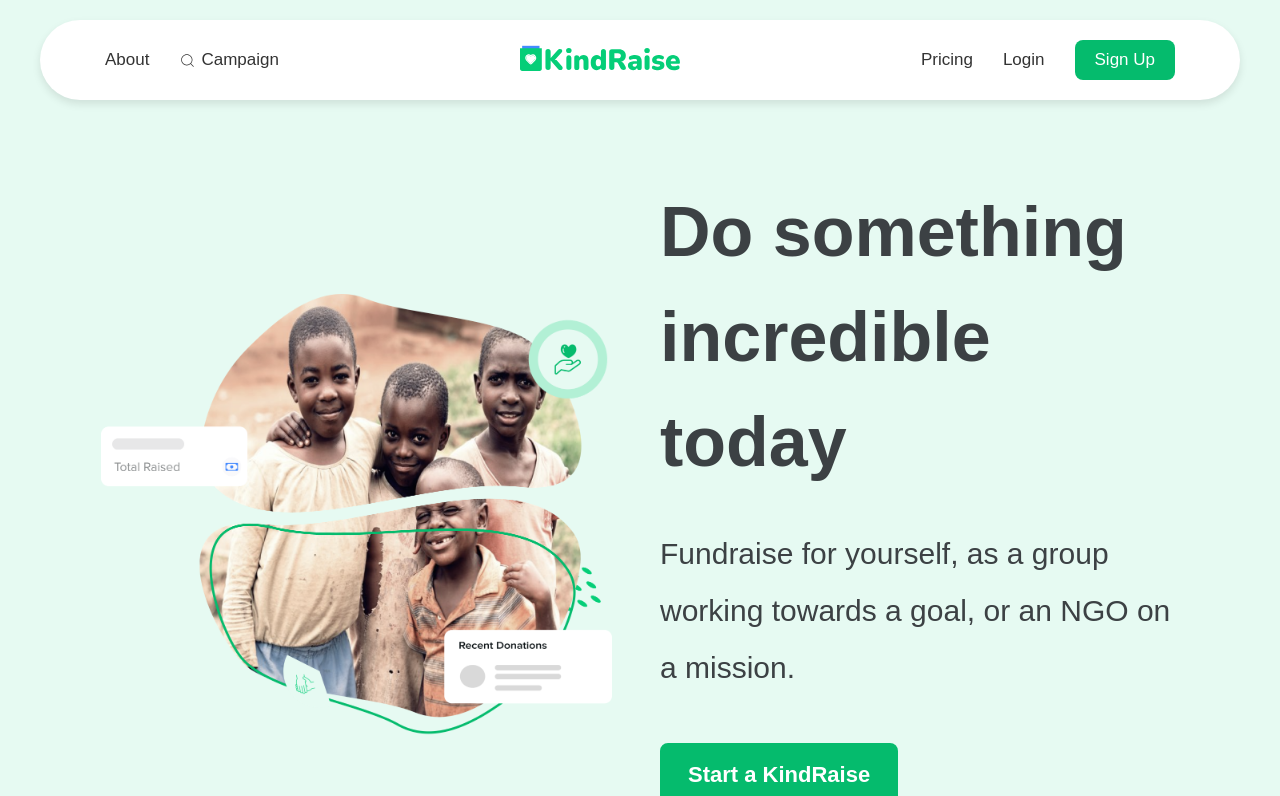
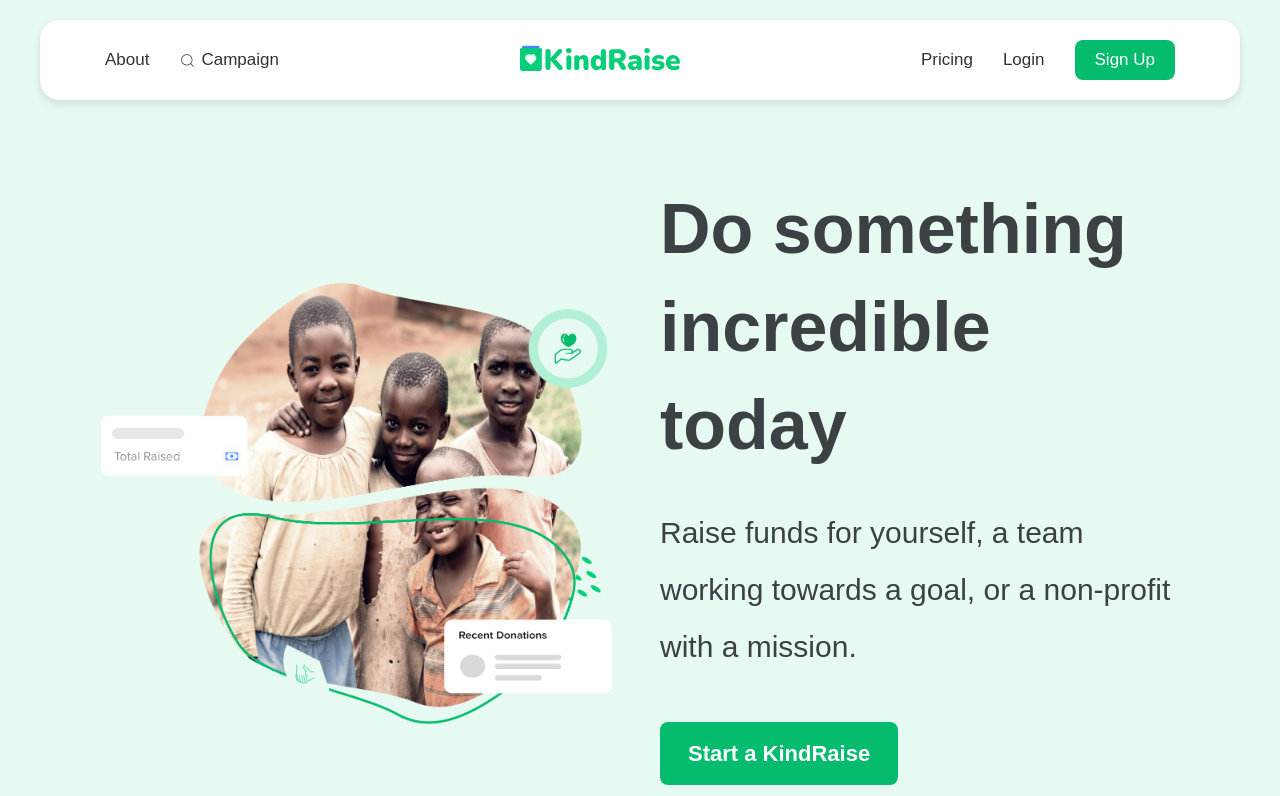
Before and after one commit to samuel5190/App, a React (Vite) app: page / in a window 1280 px wide. Shown: the top 796 px of the page. Built offline with nearby package versions, Linux system fonts and the light colour scheme.

Commit message:
Resolved merge conflict in Header.jsx

```diff
--- a/src/components/Header/Header.css
+++ b/src/components/Header/Header.css
@@ -8,9 +8,10 @@
   height: 80px;
   background-color: #fff;
   box-shadow: 0 4px 8px rgba(0, 0, 0, 0.1);
-  border-radius: 40px;
+  border-radius: 20px;
   margin: 0 auto;
   margin: 20px auto 0;
+  overflow-x: hidden;
 }
 
 .header-desktop {
@@ -29,12 +30,12 @@
   text-decoration: none;
   color: #333;
   font-size: 17px;
+  cursor: pointer; /* Added cursor pointer for links */
 }
 
 .header-left a:hover,
 .header-right a:hover {
   text-decoration: none;
-  cursor: pointer;
 }
 
 .search-header-mobile {
@@ -49,7 +50,6 @@
   vertical-align: middle;
 }
 
-
 .header-center {
   flex-grow: 1;
   text-align: center;
@@ -57,6 +57,7 @@
 
 .header-logo {
   width: 160px;
+  cursor: pointer;
 }
 
 .signup-button {
@@ -74,7 +75,6 @@
 }
 
 .signup-button:hover {
-  text-decoration: none;
   background-color: #05CE78;
 }
 
@@ -105,34 +105,11 @@
     cursor: pointer;
   }
 
-  @media (min-width: 400px) {
-    .header-mobile {
-      display: flex;
-      justify-content: space-between;
-      align-items: center;
-      padding: 0 20px;
-      height: 80px;
-      background-color: #fff;
-      box-shadow: 0 4px 8px rgba(0, 0, 0, 0.1);
-    }
-
-    .header-mobile .search-header,
-    .header-mobile .header-logo,
-    .hamburger {
-      margin: 0 15px;
-    }
-
-    .header-logo {
-      width: 160px;
-    }
-
-    .search-header {
-      margin-right: 10px;
-    }
-
   .hamburger {
     margin-left: 10px;
     color: black;
+    font-size: 24px;
+    cursor: pointer;
   }
 
   .mobile-nav {
@@ -140,20 +117,15 @@
     top: 0;
     right: -250px;
     width: 250px;
-      height: 50%;
+    height: 100%;
     display: flex;
     flex-direction: column;
     background-color: #fff;
     padding: 20px;
     box-shadow: 0 4px 8px rgba(0, 0, 0, 0.1);
     border-radius: 0 8px 8px 0;
-      transition: all 0.3s ease;
+    transition: right 0.3s ease;
     z-index: 1000;
-
-
-
-      display: flex;
-
   }
 
   .mobile-nav.open {
@@ -190,4 +162,3 @@
     background-color: #05CE78;
   }
 }
-}
--- a/src/components/Header/Header.jsx
+++ b/src/components/Header/Header.jsx
@@ -6,43 +6,38 @@ import Hamburger from 'hamburger-react';
 import { useNavigate } from 'react-router-dom';
 import { useSelector } from 'react-redux';
 
-
 const Header = () => {
   const [isOpen, setIsOpen] = useState(false);
   const [isMobile, setIsMobile] = useState(window.innerWidth <= 768);
-  const [isMenuOpen, setIsMenuOpen] = useState(false);
   const navigate = useNavigate();
-  const {token} = useSelector((state)=>state.kindraise)
-  // console.log(token,"user")
+  const { token } = useSelector((state) => state.kindraise);
+  console.log(token, "user");
 
-  const handleHamburgerClick = () => {
-    setIsMenuOpen(!isMenuOpen);
+  const handleLogo = () => {
+    if (token) {
+      navigate(-1);
+    } else {
+      navigate("/");
+    }
   };
-  const handleLogo=()=>{
-    if (token) {
-      navigate(-1)
+
+  const proceed = () => {
+    if (!token) {
+      navigate('/');
     } else {
-      navigate("/")
+      navigate('/dashboard');
     }
-  }
-  const proceed =()=>{
-    if (!token) {
-      navigate('/')
-    } else {
-      navigate('/dashboard')
-    }
-  }
-
+  };
 
   const toggleMenu = () => {
-    setIsOpen(!isOpen);
+    setIsOpen((prev) => !prev);
   };
 
   const handleResize = () => {
     const mobileView = window.innerWidth <= 768;
     setIsMobile(mobileView);
     if (!mobileView) {
-      setIsOpen(false); // Close the menu on desktop view
+      setIsOpen(false);
     }
   };
 
@@ -57,8 +52,8 @@ const Header = () => {
     <header>
       {isMobile ? (
         <div className="header-mobile">
-          <CiSearch onClick={()=>navigate('/explore-campaigns')}/>
-          <img src={logo} alt="logo" className="header-logo" onClick={{proceed}} />
+          <CiSearch />
+          <img src={logo} alt="logo" className="header-logo" onClick={proceed} />
           <Hamburger
             toggled={isOpen}
             toggle={toggleMenu}
--- a/src/components/Hero/Hero.css
+++ b/src/components/Hero/Hero.css
@@ -2,24 +2,6 @@
   display: flex;
   justify-content: center;
   padding: 10px;
-}
-
-body {
-  overflow: auto;
-}
-
-body::-webkit-scrollbar {
-  width: 0;
-}
-
-body {
-  -ms-overflow-style: none;
-}
-
-html, body {
-  margin: 0;
-  padding: 0;
-  overflow-x: hidden;
 }
 
 .hero-content-wrapper {
@@ -48,7 +30,7 @@ html, body {
   font-size: 70px;
   font-weight: 800;
   margin-bottom: 20px;
-  line-height: 1.5;
+  line-height: 1.4;
   text-align: left;
   color: #3C4144;
 }
@@ -56,7 +38,7 @@ html, body {
 .text-wrapper p {
   margin-top: 30px;
   font-family: Proxima Nova, sans-serif;
-  font-size: 28px;
+  font-size: 30px;
   font-weight: 400;
   line-height: 1.9;
   text-align: left;
--- a/src/components/Hero/Hero.jsx
+++ b/src/components/Hero/Hero.jsx
@@ -26,7 +26,7 @@ const Hero = () => {
         <div className="text-wrapper" data-aos="fade-left">
           <h1>Do something incredible today</h1>
           <p>
-          Fundraise for yourself, as a group working towards a goal, or an NGO on a mission. </p>
+          Raise funds for yourself, a team working towards a goal, or a non-profit with a mission. </p>
 
           <button onClick={() => navigate('/signup')} className="cta-button">Start a KindRaise</button>
         </div>
--- a/src/layouts/HomepageLayout/HomepageLayout.css
+++ b/src/layouts/HomepageLayout/HomepageLayout.css
@@ -2,11 +2,6 @@
     margin: 0;
     padding: 0;
     box-sizing: border-box;
-}
-
-.landingpage-container{
-    height: auto;
-    width: auto;
 }
 
 body {
@@ -27,13 +22,15 @@ body {
     overflow-x: hidden;
   }
 
-  .landingpage-container {
-    width: 100%;
+  .landingpage-container{
+    height: auto;
+    width: auto;
     overflow-x: auto;
     box-sizing: border-box;
     background-color: #E6FAF2 !important;
-
-  }
+    max-width: 100%;
+    box-sizing: border-box;
+    }
 
   .not-coloured-nav{
     background-color: white;
--- a/src/layouts/HomepageLayout/HomepageLayout.jsx
+++ b/src/layouts/HomepageLayout/HomepageLayout.jsx
@@ -14,7 +14,8 @@ import './HomepageLayout.css';
 
 const HomepageLayout = () => {
   return (
-    <section className='landingpage-container'>
+    <div className='page-wrapper'>
+      <section className='landingpage-container'>
       <Header />
       <Hero />
       <div className='not-coloured-nav'>
@@ -28,8 +29,8 @@ const HomepageLayout = () => {
       <OurPartners />
       <Footer />
       </div>
-
     </section>
+    </div>
   );
 }
 
--- a/src/pages/AboutUs/AboutUs.css
+++ b/src/pages/AboutUs/AboutUs.css
@@ -9,6 +9,8 @@
 .about-inner{
     height: auto;
     background: #E6FAF2;
+    position: relative;
+    padding-top: 10px;
 }
 
 .about-section {
@@ -60,6 +62,10 @@
       padding: 20px;
     }
 
+    .about-inner{
+      padding-top: 0px;
+    }
+
     .about-header {
       height: auto;
       padding: 10px;
```
Lines whose indentation alone changed are shown as unchanged.
